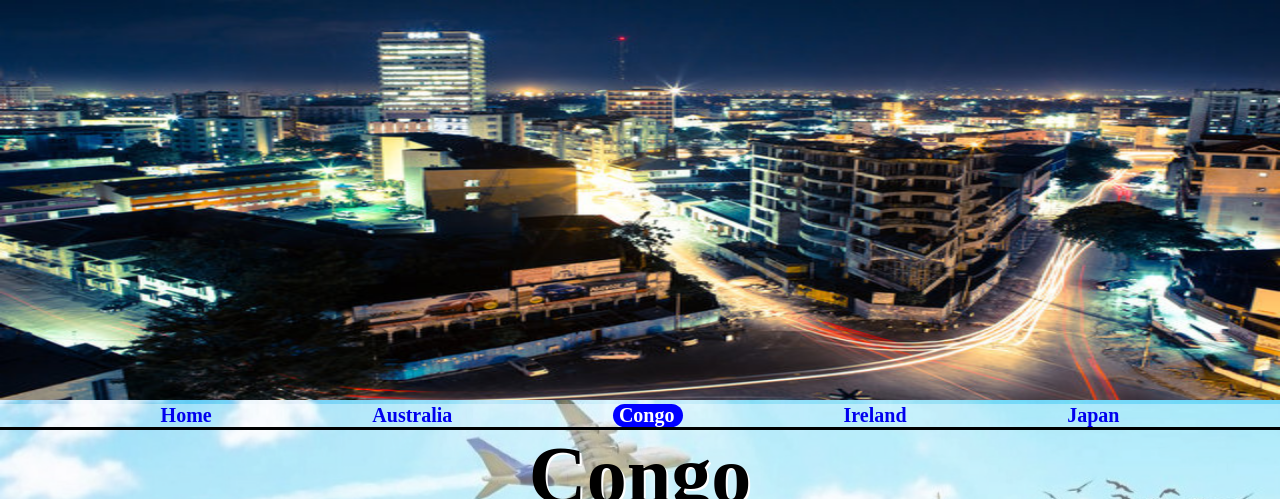
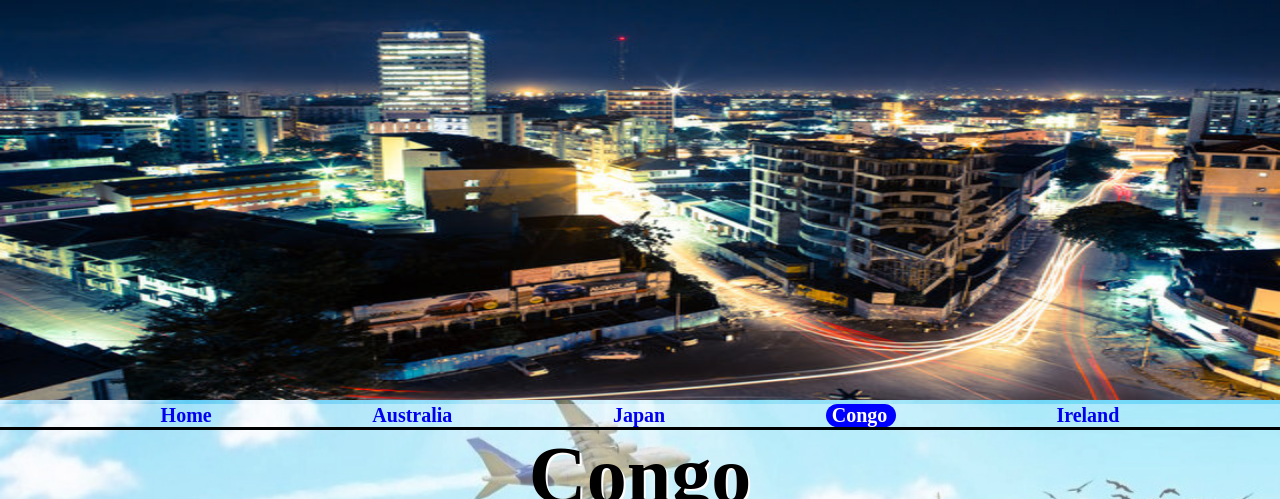
Before and after one commit to mfrance18/helloworld-diva-muffins, a plain HTML site: page congo.html in a window 1280 px wide. Shown: the top 499 px of the page. Drawn offline with Linux system fonts and the light colour scheme.

Commit message:
finalupdate

```diff
--- a/congo.html
+++ b/congo.html
@@ -19,9 +19,10 @@
     <nav class="belowHeaderNav">
         <a href="index.html">Home</a>
         <a href="Australia.html">Australia</a>
+        <a href="japan.html">Japan</a>
         <a href="congo.html" class="congo-text">Congo</a>
         <a href="ireland.html">Ireland</a>
-        <a href="japan.html">Japan</a>
+
     </nav>
 <section class="bodyContent">
     <h1 class="japanText">Congo</h1>
```
Also changed, not shown: Australia.html (+1 -0 lines).
